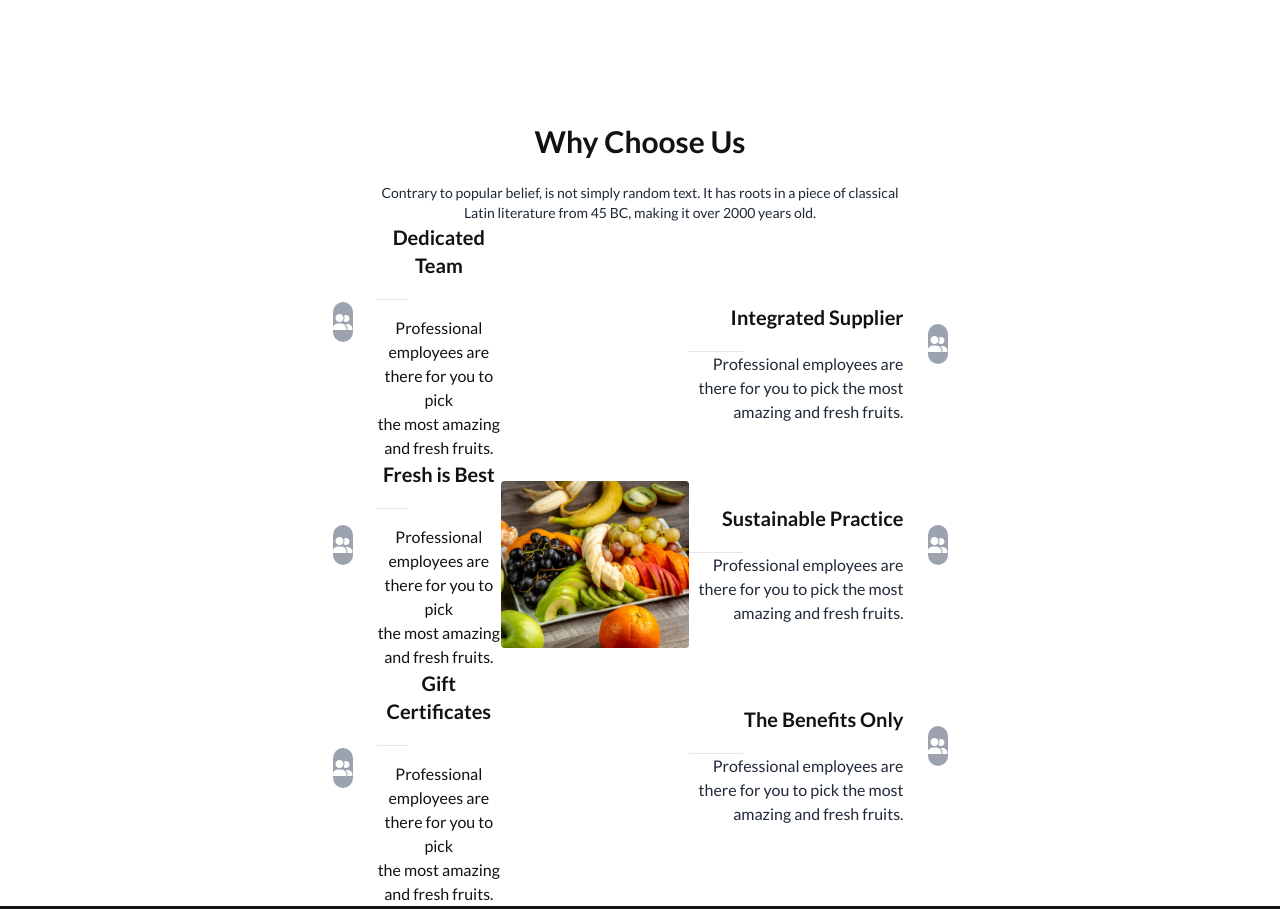
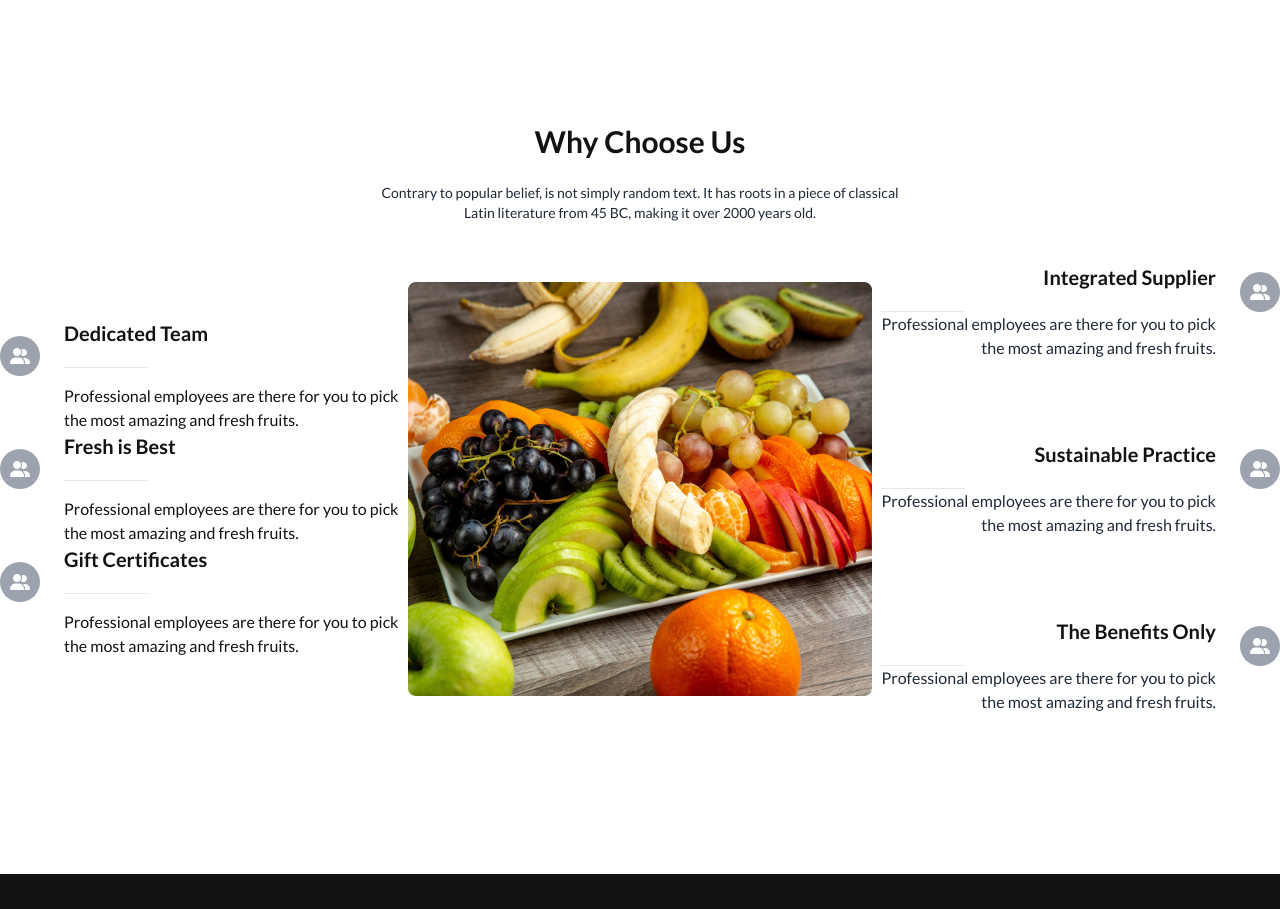
Before and after one commit to WEB-Imran-Hossain/fruit-burst, a plain HTML site: page index.html in a window 1280 px wide. Shown: the part 3040-3949 px from the top of the page. Drawn offline with nearby package versions, Linux system fonts and the light colour scheme.

Commit message:
choose section column edit

```diff
--- a/index.html
+++ b/index.html
@@ -429,8 +429,8 @@
         </section>
         <!-- why choose us start -->
         <section class="container mt-32">
-          <div class=" md:w-[615px] lg:w-[615px] mx-auto text-center">
-              <div>
+          <div class=" mx-auto mb-40">
+              <div class="max-w-[615px] mx-auto text-center mb-10">
                 <h2 class="text-3xl font-bold text-[#121212] my-6">Why Choose Us</h2>
                 <p class="text-sm font-medium text[#121212 px-12">Contrary to popular belief, is not simply random text. It has roots in a piece of classical Latin literature from 45 BC, making it over 2000 years old.</p>
               </div>
@@ -481,7 +481,7 @@
                      <div>
                       <h2 class="text-xl font-bold pb-5 text-[#121212]">Integrated Supplier</h2>
                       <hr class="w-1/4">
-                      <p>Professional employees are there for you to pick the most amazing and fresh fruits.</p>
+                      <p>Professional employees are there for you to pick<br> the most amazing and fresh fruits.</p>
                      </div>
                     </div>
 
@@ -490,7 +490,7 @@
                       <div>
                         <h2 class="text-xl font-bold pb-5 text-[#121212]">Sustainable Practice</h2>
                       <hr class="w-1/4">
-                      <p>Professional employees are there for you to pick the most amazing and fresh fruits.</p>
+                      <p>Professional employees are there for you to pick <br> the most amazing and fresh fruits.</p>
                       </div>
                     </div>
 
@@ -499,7 +499,7 @@
                       <div>
                         <h2 class="text-xl font-bold pb-5 text-[#121212]">The Benefits Only</h2>
                       <hr class="w-1/4">
-                      <p>Professional employees are there for you to pick the most amazing and fresh fruits.</p>
+                      <p>Professional employees are there for you to pick <br> the most amazing and fresh fruits.</p>
                       </div>
                     </div>
                   </div>
```
